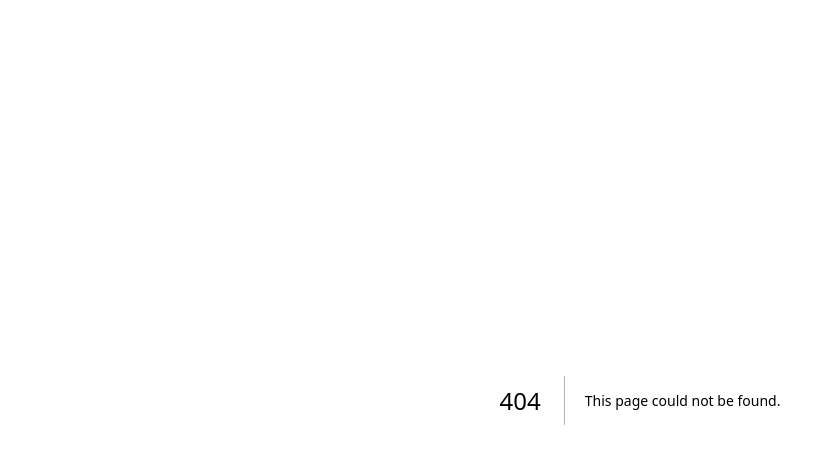
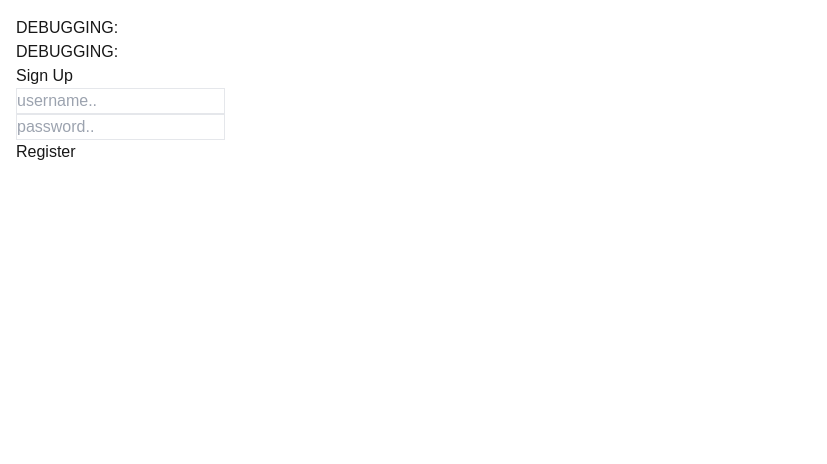
Before and after one commit to aldinalj/Enterprise_Project_Frontend, a Next.js app: page /sign-up in a window 1280 px wide. Before the commit this address had no page. Shown: the top 464 px of the page, without its empty margins (0-827 px from the left). Built offline with nearby package versions, Linux system fonts and the light colour scheme.

Commit message:
Create IUser, sign in and sign up

```diff
--- /dev/null
+++ b/app/(authentication)/sign-up/page.tsx
@@ -0,0 +1,62 @@
+"use client";
+import { IUser } from "@/app/_types/IUser";
+import { ChangeEvent, FormEvent, useState } from "react";
+
+export default function SignUp() {
+  const [user, setUser] = useState<IUser>({ username: "", password: "" });
+
+  function handleUserChange(event: ChangeEvent<HTMLInputElement>) {
+    const { name, value } = event.target;
+    setUser((prevData) => ({ ...prevData, [name]: value }));
+  }
+
+  function onSubmit(event: FormEvent) {
+    event.preventDefault();
+
+    fetch("http://localhost:8080/user/register", {
+      method: "POST",
+      headers: { "content-type": "application/json;charset=UTF-8" },
+      body: JSON.stringify(user),
+    });
+  }
+
+  return (
+    <>
+      <div className="p-4">
+        <p>DEBUGGING: {user.username}</p>
+        <p>DEBUGGING: {user.password}</p>
+
+        <header>Sign Up</header>
+        <section>
+          <form onSubmit={onSubmit}>
+            {/* Username */}
+            <section>
+              <label htmlFor="username"></label>
+              <input
+                className="border "
+                placeholder="username.."
+                type="text"
+                name="username"
+                onChange={(event) => handleUserChange(event)}
+              />
+            </section>
+
+            {/* Password */}
+            <section>
+              <label htmlFor="password"></label>
+              <input
+                className="border"
+                placeholder="password.."
+                type="password"
+                name="password"
+                onChange={(event) => handleUserChange(event)}
+              />
+            </section>
+
+            <button type="submit">Register</button>
+          </form>
+        </section>
+      </div>
+    </>
+  );
+}
--- /dev/null
+++ b/app/(authentication)/sign-up/sign-in/page.tsx
@@ -0,0 +1,62 @@
+"use client";
+import { IUser } from "@/app/_types/IUser";
+import { ChangeEvent, FormEvent, useState } from "react";
+
+export default function SignUp() {
+  const [user, setUser] = useState<IUser>({ username: "", password: "" });
+
+  function handleUserChange(event: ChangeEvent<HTMLInputElement>) {
+    const { name, value } = event.target;
+    setUser((prevData) => ({ ...prevData, [name]: value }));
+  }
+
+  function onSubmit(event: FormEvent) {
+    event.preventDefault();
+
+    fetch("http://localhost:8080/login", {
+      method: "POST",
+      headers: { "content-type": "application/json;charset=UTF-8" },
+      body: JSON.stringify(user),
+    });
+  }
+
+  return (
+    <>
+      <div className="p-4">
+        <p>DEBUGGING: {user.username}</p>
+        <p>DEBUGGING: {user.password}</p>
+
+        <header>Sign Up</header>
+        <section>
+          <form onSubmit={onSubmit}>
+            {/* Username */}
+            <section>
+              <label htmlFor="username"></label>
+              <input
+                className="border "
+                placeholder="username.."
+                type="text"
+                name="username"
+                onChange={(event) => handleUserChange(event)}
+              />
+            </section>
+
+            {/* Password */}
+            <section>
+              <label htmlFor="password"></label>
+              <input
+                className="border"
+                placeholder="password.."
+                type="password"
+                name="password"
+                onChange={(event) => handleUserChange(event)}
+              />
+            </section>
+
+            <button type="submit">Login</button>
+          </form>
+        </section>
+      </div>
+    </>
+  );
+}
--- /dev/null
+++ b/app/_types/IUser.ts
@@ -0,0 +1,4 @@
+export interface IUser {
+  username: string;
+  password: string;
+}
```
